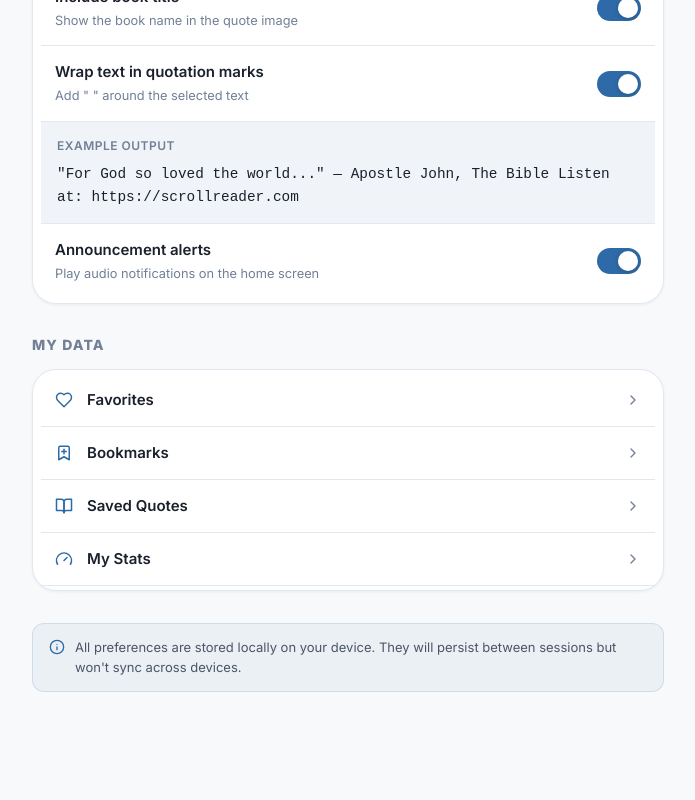
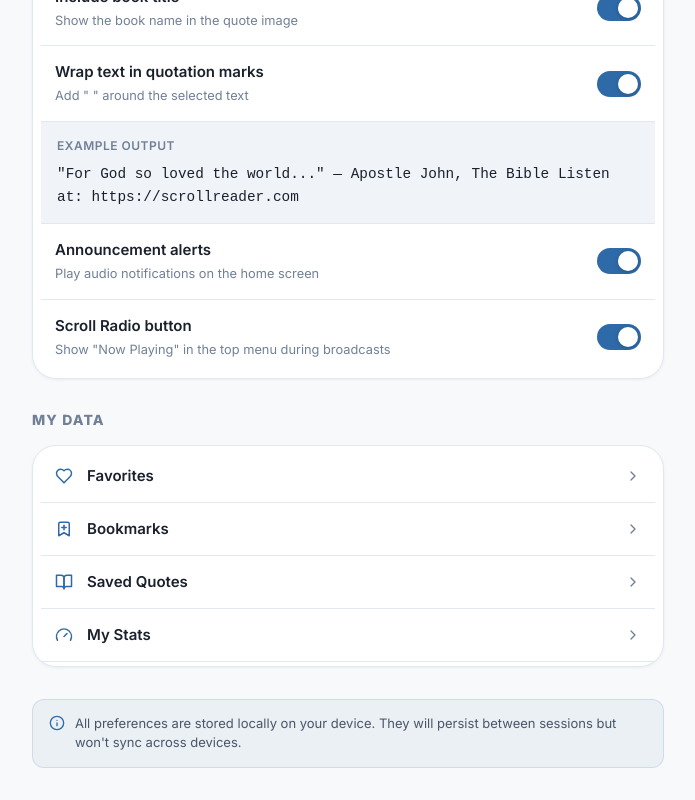
Before and after one commit to vexonastudios/audiobooksite, a Next.js app: page /settings in a window 1280 px wide. Shown: the part 2530-3330 px from the top of the page, without its empty margins (416-1111 px from the left). Before the commit the page ends 3254 px from the top, so only its background shows below. Built offline with nearby package versions, Linux system fonts and the light colour scheme; no server answers; the database is empty.

Commit message:
Feature: add Scroll Radio toggle to main settings page

```diff
--- a/app/settings/page.tsx
+++ b/app/settings/page.tsx
@@ -207,6 +207,7 @@ export default function SettingsPage() {
     playerQuickActions, setPlayerQuickActions,
     mobileNavActions, setMobileNavActions,
     notificationsEnabled, toggleNotifications,
+    scrollRadioEnabled, toggleScrollRadio,
     quoteSettings, updateQuoteSettings,
     readAlongFontSize, setReadAlongFontSize,
   } = useUserStore();
@@ -408,6 +409,7 @@ export default function SettingsPage() {
             style={{
               display: 'flex', alignItems: 'center', justifyContent: 'space-between',
               padding: '14px', cursor: 'pointer', gap: 12,
+              borderBottom: '1px solid var(--color-border)',
             }}
           >
             <div>
@@ -425,6 +427,34 @@ export default function SettingsPage() {
               <div style={{
                 position: 'absolute',
                 top: 3, left: notificationsEnabled ? 21 : 3,
+                width: 20, height: 20, borderRadius: '50%',
+                background: 'white', boxShadow: '0 1px 4px rgba(0,0,0,0.2)',
+                transition: 'left 0.2s',
+              }} />
+            </div>
+          </label>
+
+          <label
+            style={{
+              display: 'flex', alignItems: 'center', justifyContent: 'space-between',
+              padding: '14px', cursor: 'pointer', gap: 12,
+            }}
+          >
+            <div>
+              <div style={{ fontWeight: 600, fontSize: '0.9375rem', marginBottom: 2 }}>Scroll Radio button</div>
+              <div style={{ fontSize: '0.8rem', color: 'var(--color-text-muted)' }}>Show "Now Playing" in the top menu during broadcasts</div>
+            </div>
+            <div
+              onClick={toggleScrollRadio}
+              style={{
+                width: 44, height: 26, borderRadius: 13, flexShrink: 0,
+                background: scrollRadioEnabled ? 'var(--color-brand)' : 'var(--color-surface-2)',
+                position: 'relative', cursor: 'pointer', transition: 'background 0.2s',
+              }}
+            >
+              <div style={{
+                position: 'absolute',
+                top: 3, left: scrollRadioEnabled ? 21 : 3,
                 width: 20, height: 20, borderRadius: '50%',
                 background: 'white', boxShadow: '0 1px 4px rgba(0,0,0,0.2)',
                 transition: 'left 0.2s',
```
